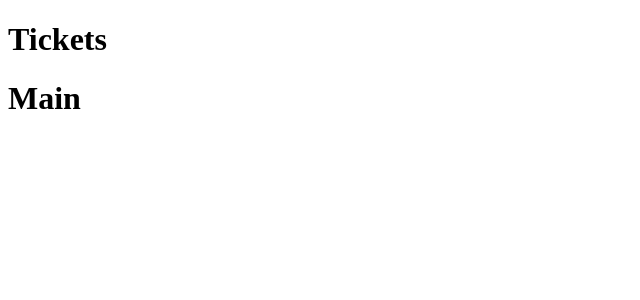
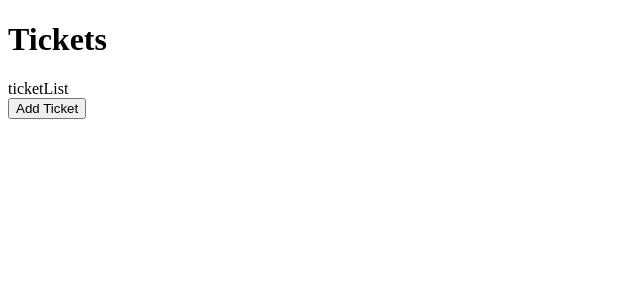
Before and after one commit to kimja7045/wild-frontend-tickets-react, a React (Vite) app: page / in a window 1280 px wide. Shown: the top 300 px of the page, without its empty margins (0-640 px from the left). Built offline with nearby package versions, Linux system fonts and the light colour scheme.

Commit message:
feat: TicketForm 컴포넌트 추가

```diff
--- a/src/Main.tsx
+++ b/src/Main.tsx
@@ -1,7 +1,10 @@
+import { TicketForm } from './ticket/TicketForm';
+
 export const Main = () => {
   return (
     <main>
-      <h1>Main</h1>
+      <div>ticketList</div>
+      <TicketForm />
     </main>
   );
 };
--- /dev/null
+++ b/src/ticket/TicketForm.tsx
@@ -0,0 +1,13 @@
+// Organism 수준 컴포넌트
+export const TicketForm = () => {
+  return (
+    <div>
+      <SubmitButton label="Add Ticket" />
+    </div>
+  );
+};
+
+// Atom 수준 컴포넌트
+export const SubmitButton = ({ label }: { label: string }) => {
+  return <button type="submit">{label}</button>;
+};
```
Also changed, not shown: 1 other file (tests, documents, lock files or other folders).
